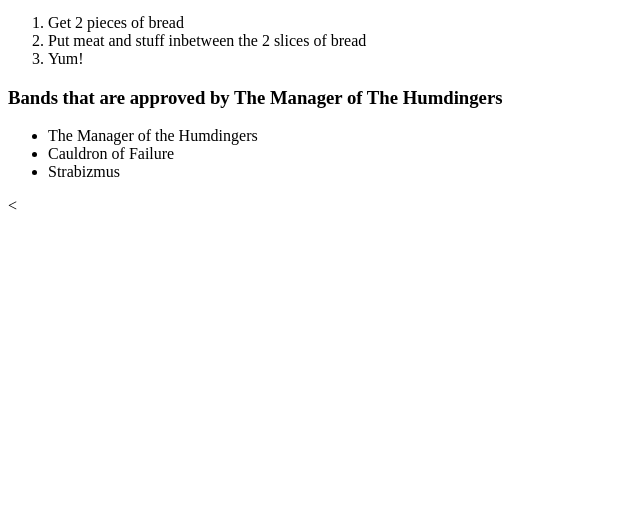
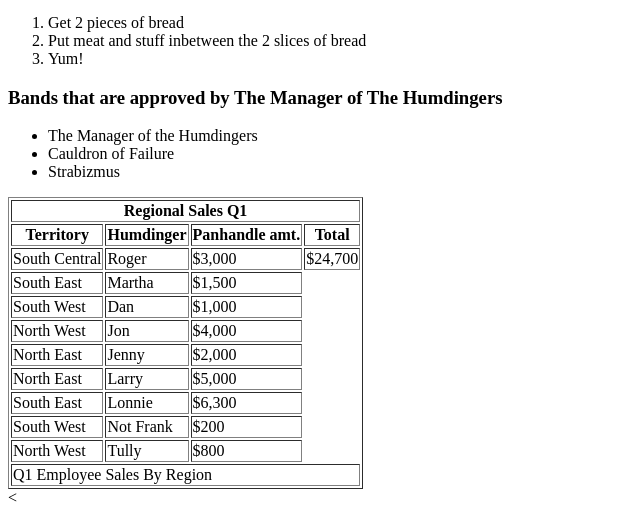
Before and after one commit to mcpa0003/mcpa0003.github.io, a plain HTML site: page Humdingers.html in a window 1280 px wide. Shown: the part 440-955 px from the top of the page, without its empty margins (0-640 px from the left). Before the commit the page ends 800 px from the top, so only its background shows below. Drawn offline with Linux system fonts and the light colour scheme.

Commit message:
adding table to website

```diff
--- a/Humdingers.html
+++ b/Humdingers.html
@@ -43,6 +43,76 @@
   <li>Strabizmus</li>
 </ul>
 
+  <table border="1">
+    <thead>
+      <tr>
+        <th colspan="4">Regional Sales Q1</th>
+      </tr>
+      <tr>
+        <th>Territory</th>
+        <th>Humdinger</th>
+        <th>Panhandle amt.</th>
+        <th>Total</th>
+      </tr>
+    </thead>
+    <tbody>
+      <tr>
+        <td>South Central</td>
+        <td>Roger</td>
+        <td>$3,000</td>
+        <td>$24,700</td>
+      </tr>
+      <tr>
+        <td>South East</td>
+        <td>Martha</td>
+        <td>$1,500</td>
+      </tr>
+      <tr>
+        <td>South West</td>
+        <td>Dan</td>
+        <td>$1,000</td>
+      </tr>
+      <tr>
+        <td>North West</td>
+        <td>Jon</td>
+        <td>$4,000</td>
+      </tr>
+      <tr>
+        <td>North East</td>
+        <td>Jenny</td>
+        <td>$2,000</td>
+      </tr>
+      <tr>
+        <td>North East</td>
+        <td>Larry</td>
+        <td>$5,000</td>
+      </tr>
+      <tr>
+        <td>South East</td>
+        <td>Lonnie</td>
+        <td>$6,300</td>
+      </tr>
+      <tr>
+        <td>South West</td>
+        <td>Not Frank</td>
+        <td>$200</td>
+      </tr>
+      <tr>
+        <td>North West</td>
+        <td>Tully</td>
+        <td>$800</td>
+      </tr>
+    </tbody>
+    <tfoot>
+      <tr>
+        <td colspan="4">Q1 Employee Sales By Region</td>
+      </tr>
+    </tfoot>
+  </table>
+
+
+
+
 
 </body>
 
```
